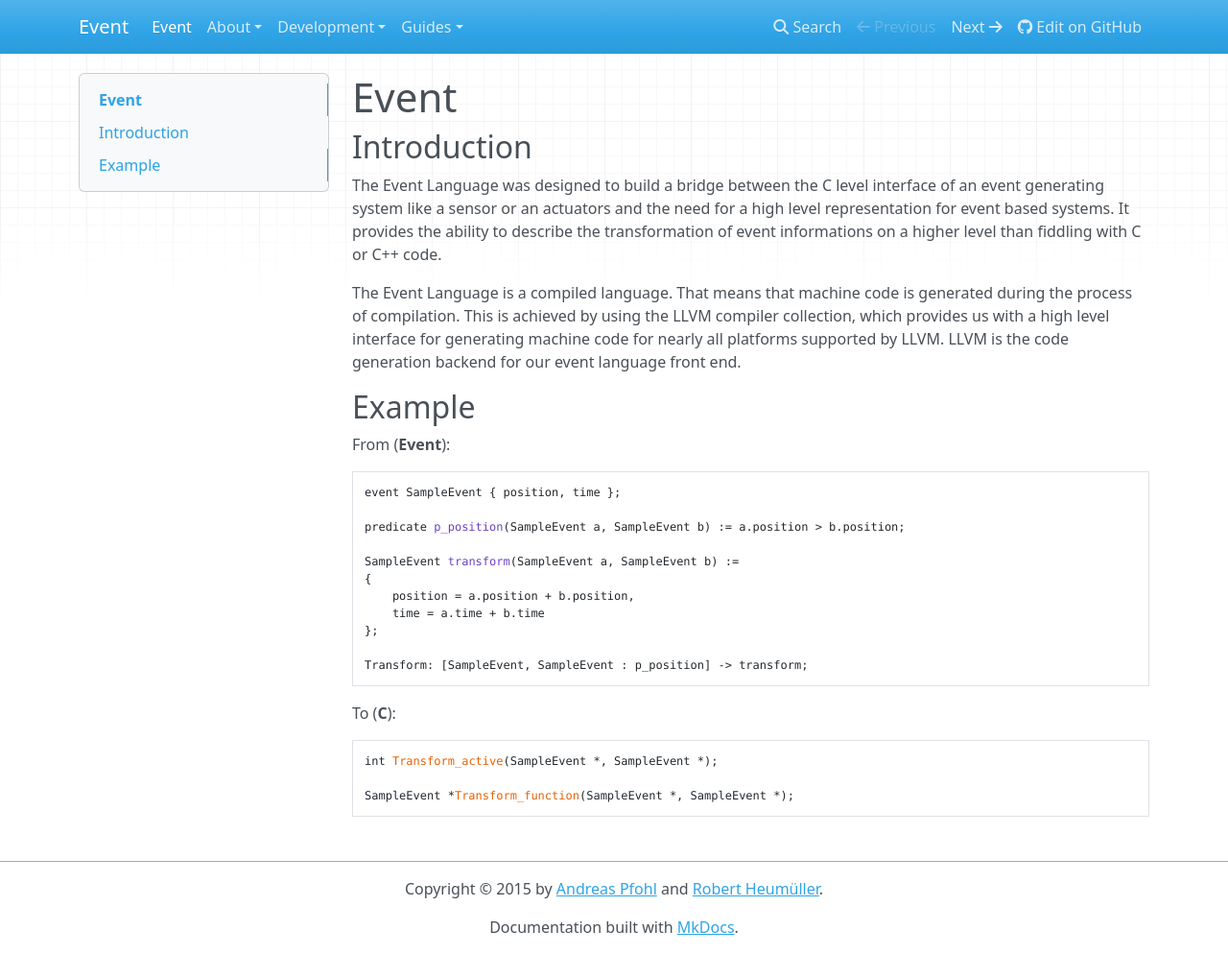
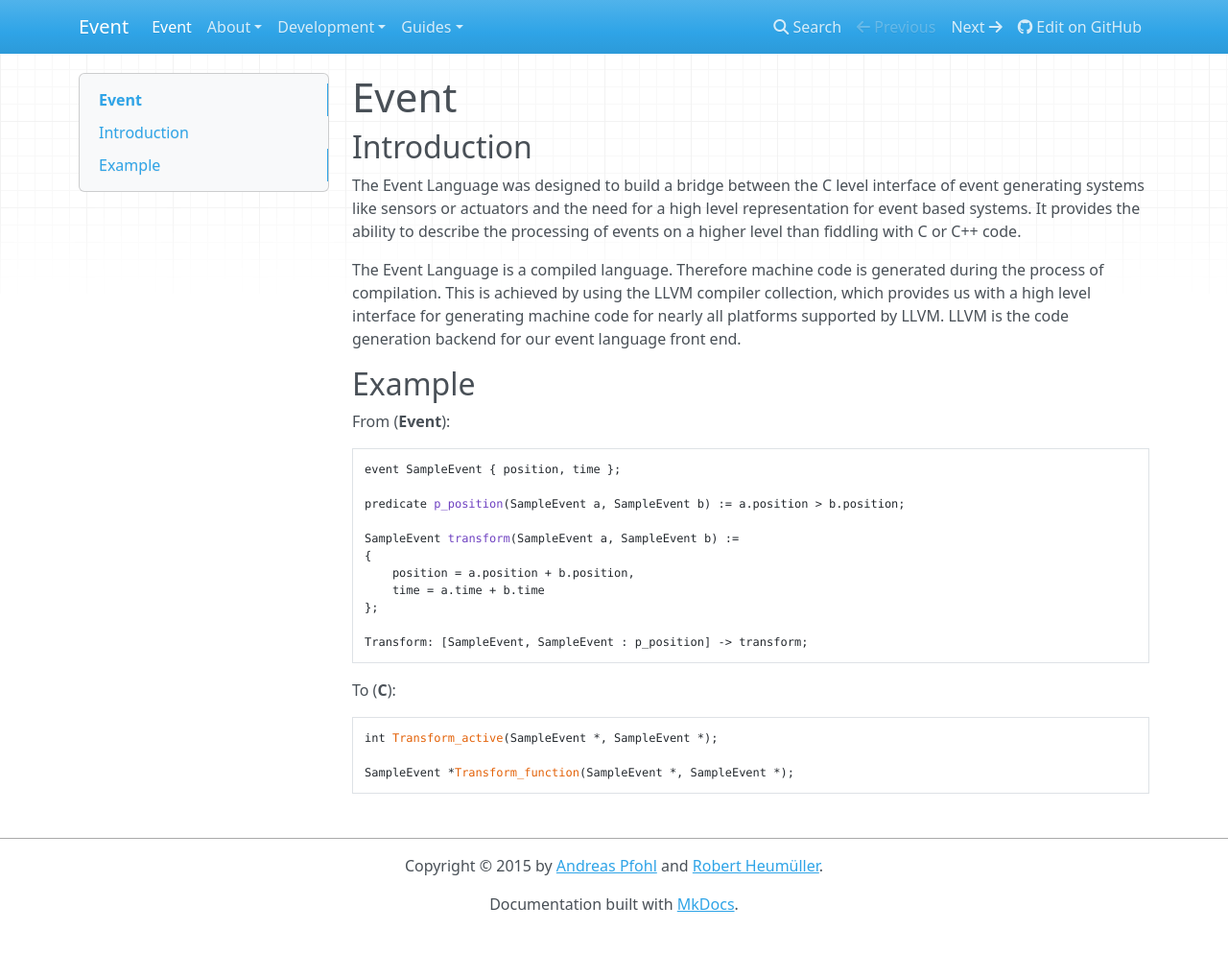
Before and after one commit to compiler-dept/event-compiler, an MkDocs documentation site: the page built from docs/index.md, in a window 1280 px wide and 994 px high. Shown: the whole window at 96% size. Built offline with MkDocs 1.6.1, drawn with Linux system fonts in a browser that asks for light colours; nearby versions of some CDN libraries.

```diff
--- a/docs/index.md
+++ b/docs/index.md
@@ -3,12 +3,11 @@
 ## Introduction
 
 The Event Language was designed to build a bridge between the C level interface
-of an event generating system like a sensor or an actuators and the need for a
+of event generating systems like sensors or actuators and the need for a
 high level representation for event based systems. It provides the ability to
-describe the transformation of event informations on a higher level than
-fiddling with C or C++ code.
+describe the processing of events on a higher level than fiddling with C or C++ code.
 
-The Event Language is a compiled language. That means that machine code is
+The Event Language is a compiled language. Therefore machine code is
 generated during the process of compilation. This is achieved by using the LLVM
 compiler collection, which provides us with a high level interface for
 generating machine code for nearly all platforms supported by LLVM. LLVM is the
--- a/mkdocs.yml
+++ b/mkdocs.yml
@@ -2,3 +2,5 @@ site_name: Event
 site_author: Andreas Pfohl and Robert Heumüller
 repo_url: https://github.com/compiler-dept/event-compiler
 copyright: Copyright &copy; 2015 by <a href="https://github.com/apfohl">Andreas Pfohl</a> and <a href="https://github.com/rheum">Robert Heumüller</a>.
+markdown_extensions:
+    - fenced_code
```
Also changed, not shown: docs/guides/compiler.md (deleted, +0 -1 lines), docs/guides/usage.md (added, +69 -0 lines).
